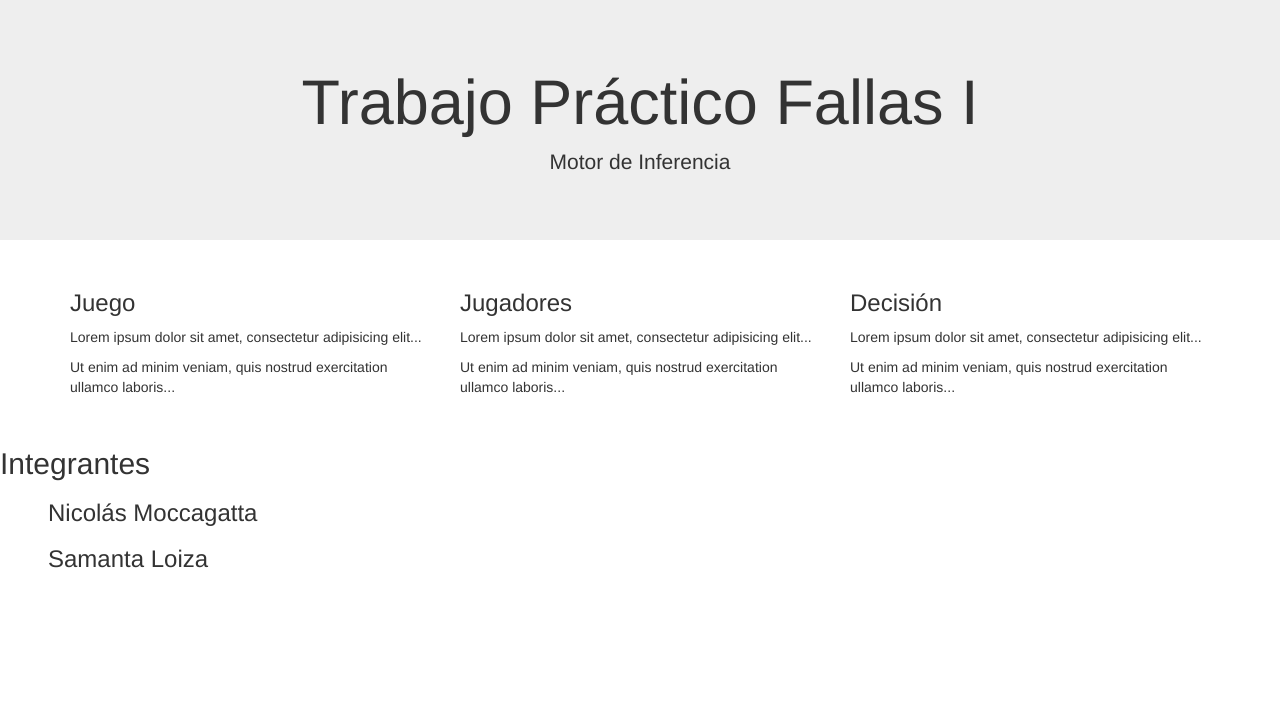
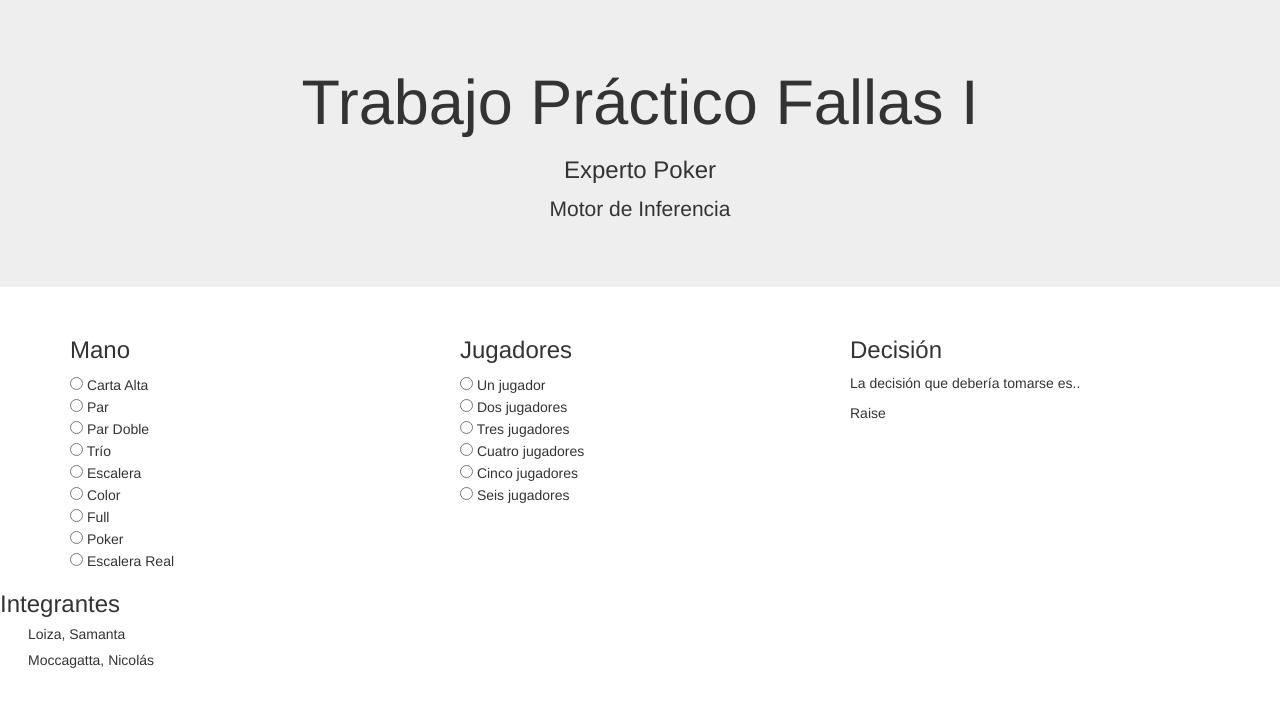
Before and after one commit to nicomoccagatta/fallas1-tp, a website: page index.html in a window 1280 px wide. Drawn offline with nearby package versions, Linux system fonts and the light colour scheme.

Commit message:
Hand and quantity of players added

```diff
--- a/index.html
+++ b/index.html
@@ -12,33 +12,49 @@
 
 <div class="jumbotron text-center">
   <h1>Trabajo Práctico Fallas I</h1>
+  <h3>Experto Poker</h3>
   <p>Motor de Inferencia</p>
 </div>
 
 <div class="container">
   <div class="row">
     <div class="col-sm-4">
-      <h3>Juego</h3>
-      <p>Lorem ipsum dolor sit amet, consectetur adipisicing elit...</p>
-      <p>Ut enim ad minim veniam, quis nostrud exercitation ullamco laboris...</p>
+    	<h3>Mano</h3>
+    	<input type="radio" name="juego" value="1"> Carta Alta <br>
+    	<input type="radio" name="juego" value="2"> Par <br>
+    	<input type="radio" name="juego" value="3"> Par Doble <br>
+    	<input type="radio" name="juego" value="4"> Trío <br>
+    	<input type="radio" name="juego" value="5"> Escalera <br>
+    	<input type="radio" name="juego" value="6"> Color <br>
+    	<input type="radio" name="juego" value="7"> Full <br>
+    	<input type="radio" name="juego" value="8"> Poker <br>
+    	<input type="radio" name="juego" value="9"> Escalera Real <br>
+		</select>
     </div>
     <div class="col-sm-4">
       <h3>Jugadores</h3>
-      <p>Lorem ipsum dolor sit amet, consectetur adipisicing elit...</p>
-      <p>Ut enim ad minim veniam, quis nostrud exercitation ullamco laboris...</p>
+    	<input type="radio" name="jugadores" value="1"> Un jugador <br>
+    	<input type="radio" name="jugadores" value="2"> Dos jugadores <br>
+    	<input type="radio" name="jugadores" value="3"> Tres jugadores <br>
+    	<input type="radio" name="jugadores" value="4"> Cuatro jugadores <br>
+    	<input type="radio" name="jugadores" value="5"> Cinco jugadores <br>
+    	<input type="radio" name="jugadores" value="6"> Seis jugadores <br>
     </div>
     <div class="col-sm-4">
       <h3>Decisión</h3>
-      <p>Lorem ipsum dolor sit amet, consectetur adipisicing elit...</p>
-      <p>Ut enim ad minim veniam, quis nostrud exercitation ullamco laboris...</p>
+      <p>La decisión que debería tomarse es..</p>
+      <p>Raise</p>
     </div>
   </div>
 </div>
 
-<p style="height: 20px"></p>
-<h2>Integrantes</h2>
-<h3 style="padding-left:2em">Nicolás Moccagatta</h3>
-<h3 style="padding-left:2em">Samanta Loiza</h3>
+<h3 style="">Integrantes</h3>
+<h5 style="padding-left:2em">Loiza, Samanta</h5>
+<h5 style="padding-left:2em">Moccagatta, Nicolás</h5>
+
+<script type="text/javascript">
+
+</script>
 
 </body>
 </html>
```
Also changed, not shown: README.md.
